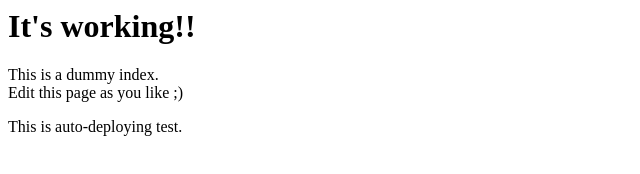
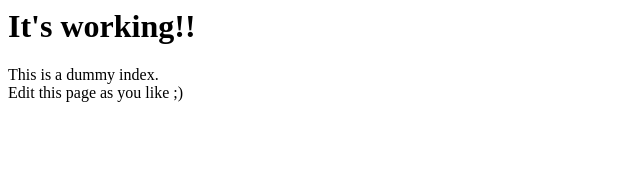
Before and after one commit to occar421/codecheck-dc, a website: page public/index.html in a window 1280 px wide. Shown: the whole page, without its empty margins (0-640 px from the left). Drawn offline with Linux system fonts and the light colour scheme.

Commit message:
Revert "Auto-deploying test"
This reverts commit 6f8f1dac36e02c586683b985d3ecc3f033c7c9fa.

```diff
--- a/public/index.html
+++ b/public/index.html
@@ -9,6 +9,5 @@
   <p>This is a dummy index.<br/>
     Edit this page as you like ;)
   </p>
-  <p>This is auto-deploying test.</p>
 </body>
 </html>
```
